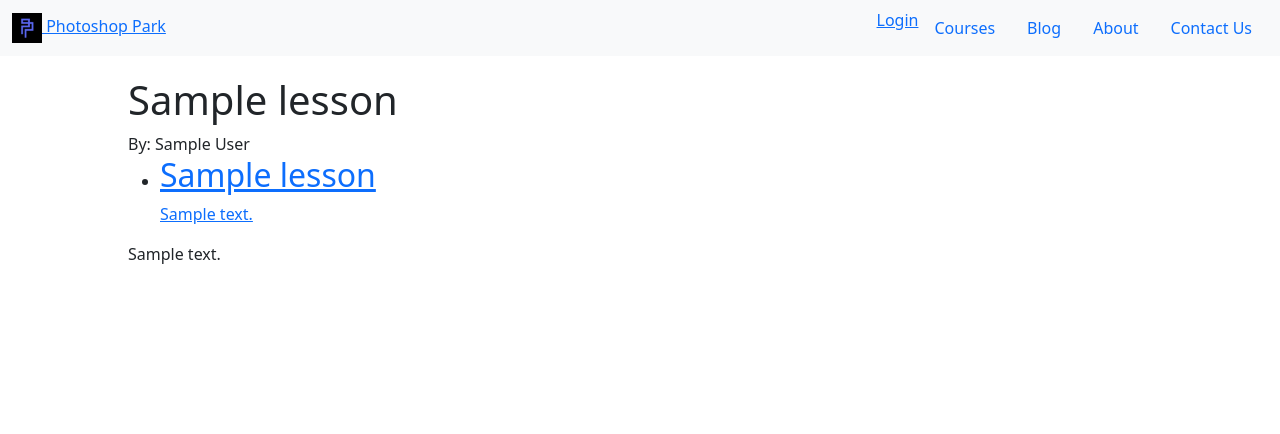
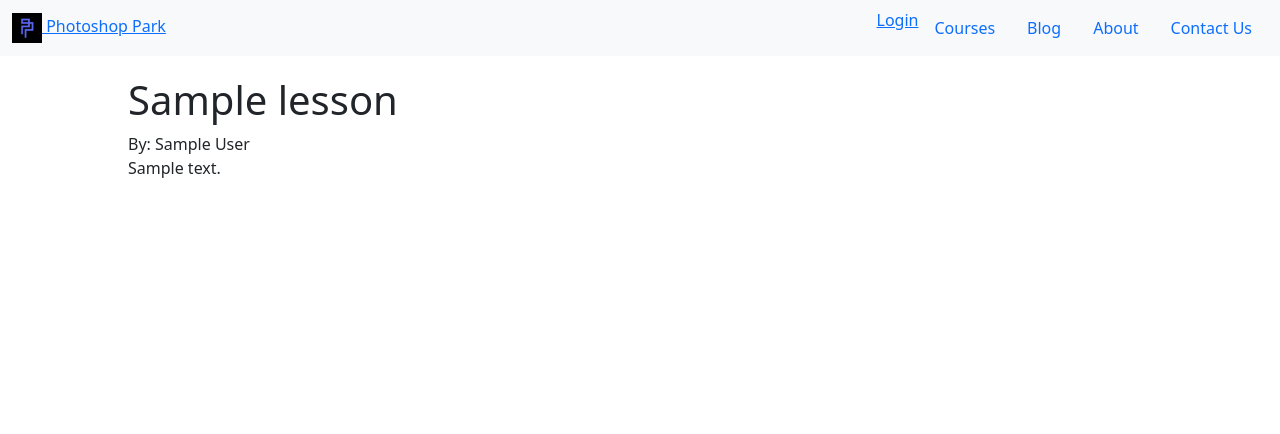
Before and after one commit to kastyne/photoshop-park, a Django app: template courses/templates/courses/lesson_details.html in a window 1280 px wide. Shown: the top 434 px of the page. Run offline with Django 3.2, Linux system fonts and the light colour scheme; the template is opened without the code that fills it: most values are stand-ins (such as "Sample title", 1, 10 or a date in 2020).

Commit message:
Minor rendering fixes

```diff
--- a/courses/templates/courses/course_details.html
+++ b/courses/templates/courses/course_details.html
@@ -7,13 +7,14 @@
         <section class="hero-image" style="--img: url('{{course.image}}')">
             <div class="content">
                 <h1>{{course.title}}</h1>
-                <span class="author">By: {{course.authors}}</span>
+                <p class="description">{{course.description}}</p>
+                <span class="author">By: <a href="../../profile/{{course.authors}}">{{course.authors}}</a></span>
             </div>
         </section>
 
         {% include 'courses/lesson_list.html' %}
 
-        <p class="description">{{course.description}}</p>
+
 
 
 
--- a/courses/templates/courses/course_list.html
+++ b/courses/templates/courses/course_list.html
@@ -6,6 +6,7 @@
             <div class="card-body">
                 <h3>{{course.title}}</h3>
                 <p class="card-text text-muted">{{course.description}}</p>
+                <a class="stretched-link" href="/courses/{{course.slug}}"></a>
 
                 <div class="d-flex justify-content-between">
                     <div class="d-flex flex-row align-items-center">
--- a/courses/templates/courses/lesson_details.html
+++ b/courses/templates/courses/lesson_details.html
@@ -11,9 +11,9 @@
             </div>
         </section>
 
-        {% with lessons=lesson.course.lessons.all %}
-            {% include 'courses/lesson_list.html' %}
-        {% endwith %}
+{#        {% with lessons=lesson.course.lessons.all %}#}
+{#            {% include 'courses/lesson_list.html' %}#}
+{#        {% endwith %}#}
 
         <p class="description">{{lesson.content}}</p>
     </article>
```
